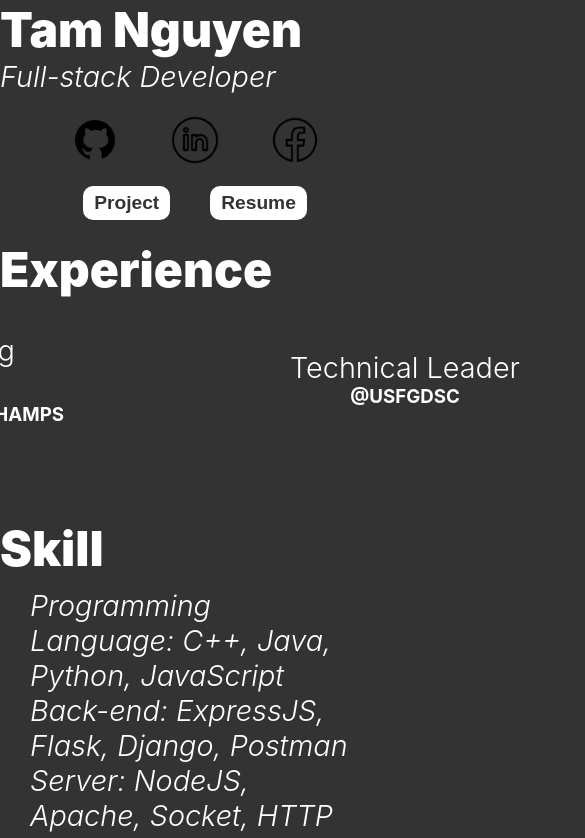
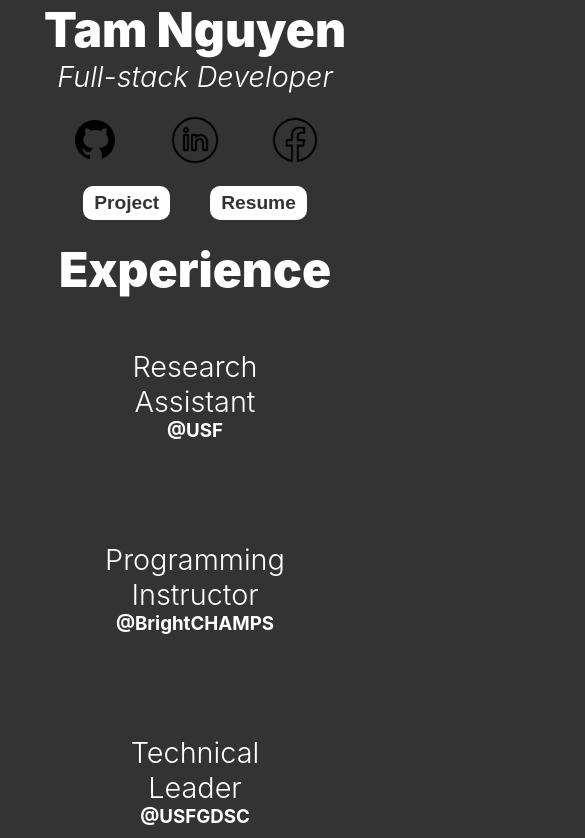
Before and after one commit to ball2004244/portfolio, a React (Create React App) app in the folder my_app/: page /#/ in a window 390 px wide. Shown: the top 838 px of the page, 585 px wide, since content can reach past the window. Built offline with nearby package versions, Linux system fonts and the light colour scheme.

Commit message:
change button functions

```diff
--- a/my_app/src/App.css
+++ b/my_app/src/App.css
@@ -1,5 +1,11 @@
 .App {
   text-align: center;
+}
+
+@media only screen and (min-width: 768px) {
+  .App-header {
+    min-height: 100vh;
+  }
 }
 
 .App-logo {
@@ -15,7 +21,6 @@
 
 .App-header {
   background-color: #282c34;
-  min-height: 100vh;
   display: flex;
   flex-direction: column;
   align-items: center;
@@ -32,6 +37,7 @@
   from {
     transform: rotate(0deg);
   }
+
   to {
     transform: rotate(360deg);
   }
@@ -59,6 +65,13 @@
   cursor: pointer;
 }
 
+.circle-button img {
+  width: 50px;
+  height: auto;
+  object-fit: cover;
+  border-radius: 50%;
+}
+
 .rectangle-button {
   text-decoration: none;
   background-color: white;
@@ -79,25 +92,26 @@
   margin: 0;
   padding: 5px;
 }
-.circle-button img {
-  width: 50px;
-  height: auto;
-  object-fit: cover;
-  border-radius: 50%;
-}
 
 h1 {
   font-size: 3rem;
   font-weight: 1000;
+  text-align: center;
 }
 
 h2 {
   font-size: 1.8rem;
   font-weight: 300;
   font-style: italic;
+  text-align: center;
 }
 
-h1, h2, h3, h4, h5, p{
+h1,
+h2,
+h3,
+h4,
+h5,
+p {
   margin: 0;
   color: white;
 }
@@ -115,8 +129,7 @@ h1, h2, h3, h4, h5, p{
 
 .experience-boxes {
   display: flex;
-  flex-direction: row;
-  align-items: center;
+  flex-wrap: wrap;
   justify-content: center;
   margin: 20px;
   margin-top: 0;
@@ -131,14 +144,22 @@ h1, h2, h3, h4, h5, p{
   margin: 20px;
   margin-top: 0;
   padding: 10px;
+  width: calc(50% - 40px);
+  max-width: 300px;
 }
+
+@media only screen and (min-width: 768px) {
+  .experience-box {
+    width: calc(35% - 25px);
+  }
+}
+
 
 .experience-box h2 {
   font-size: 1.8rem;
   font-style: normal;
 }
-/* fix the size of front-job-detail and job-detail */
-/* center the content horizontal and vertical */
+
 .front-job-detail, .job-detail {
   width: 300px;
   height: 100px;
@@ -153,15 +174,51 @@ h1, h2, h3, h4, h5, p{
   padding: 10px;
 }
 
-.job-detail {
+/* Hide the job detail when the experience box is not hovered */
+.experience-box .job-detail {
   display: none;
 }
 
 .experience-box:hover .job-detail {
   display: block;
 }
+
 .experience-box:hover .front-job-detail {
   display: none;
+}
+
+/* Center horizontally and vertically within its container */
+.front-job-detail, .job-detail {
+  display: flex;
+  align-items: center;
+  justify-content: center;
+}
+
+/* Media queries for responsiveness */
+@media only screen and (max-width: 768px) {
+  .experience-boxes {
+    flex-direction: column;
+    align-items: center;
+  }
+
+  .front-job-detail, .job-detail {
+    width: 80%;
+    height: auto;
+    margin: 10px;
+    padding: 20px;
+  }
+}
+
+@media only screen and (max-width: 480px) {
+
+  .front-job-detail, .job-detail {
+    width: 100%;
+  }
+
+  .experience-boxes {
+    flex-direction: column;
+    align-items: center;
+  }
 }
 
 .skill-boxes {
@@ -178,7 +235,6 @@ h1, h2, h3, h4, h5, p{
   display: flex;
   flex-direction: column;
   align-items: left;
-  justify-content: center;
   text-align: left;
 }
 
@@ -196,6 +252,5 @@ h1, h2, h3, h4, h5, p{
   display: flex;
   flex-direction: column;
   align-items: left;
-  justify-content: center;
   text-align: left;
 }
--- a/my_app/src/Home.js
+++ b/my_app/src/Home.js
@@ -28,12 +28,12 @@ function Intro() {
         </div>
 
         <div class="button">
-          <a href="portfolio/#/project">
+          <a href="#/project">
             <button class="rectangle-button">
               <p>Project</p>
             </button>
           </a>
-          <a href="portfolio/#/resume">
+          <a href="#/resume">
             <button class="rectangle-button">
               <p>Resume</p>
             </button>
--- a/my_app/src/Resume.js
+++ b/my_app/src/Resume.js
@@ -1,7 +1,12 @@
+import React from 'react';
+import resume from './material/Resume.pdf';
 function Resume() {
   return (
     <div>
       <h1>Resume</h1>
+      <div className="resume-file">
+        <embed src={resume} type="application/pdf" width="100%" height="1000px"/>
+      </div>
     </div>
   );
 }
```
Also changed, not shown: 1 other file (tests, documents, lock files or other folders).
